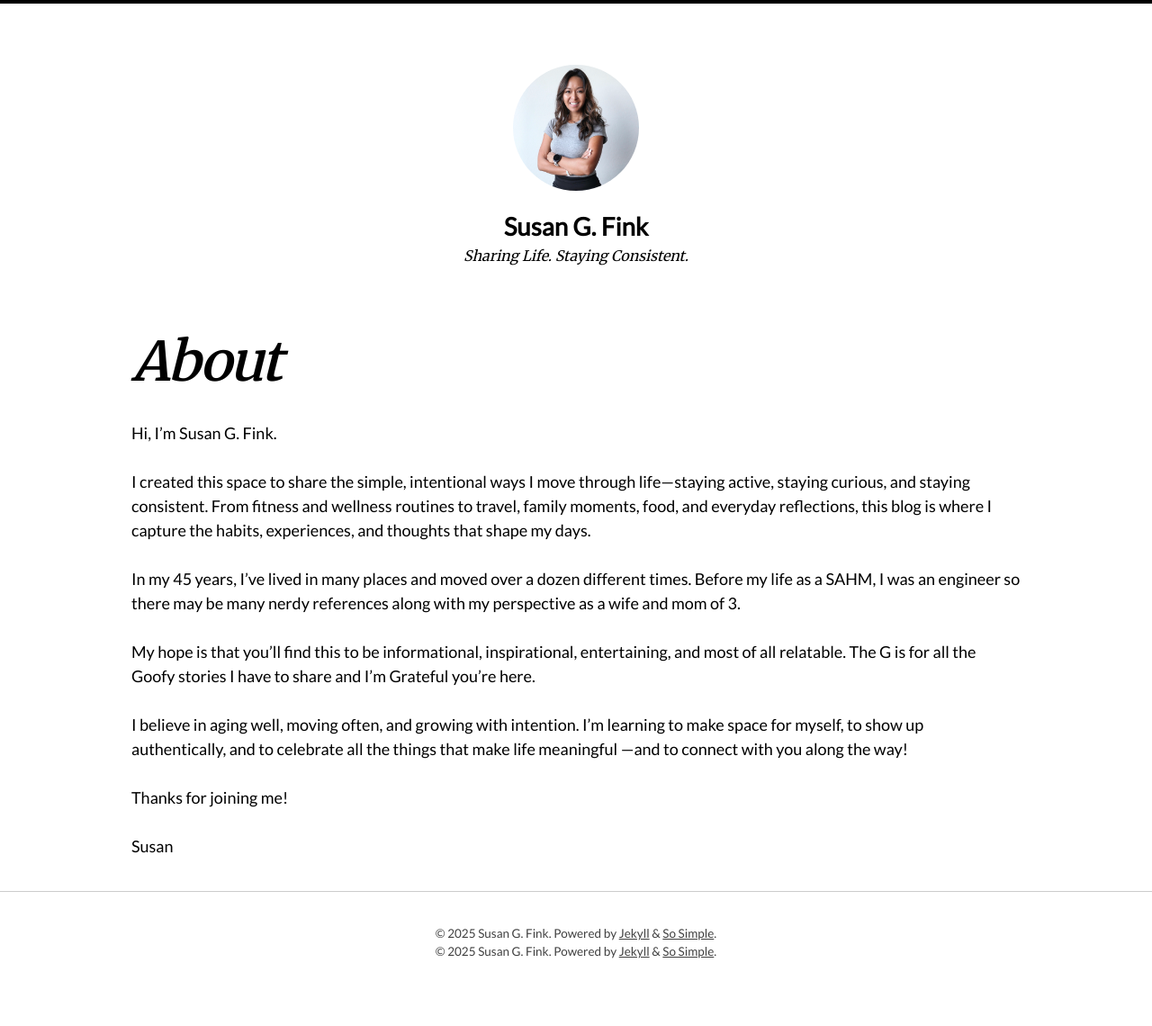
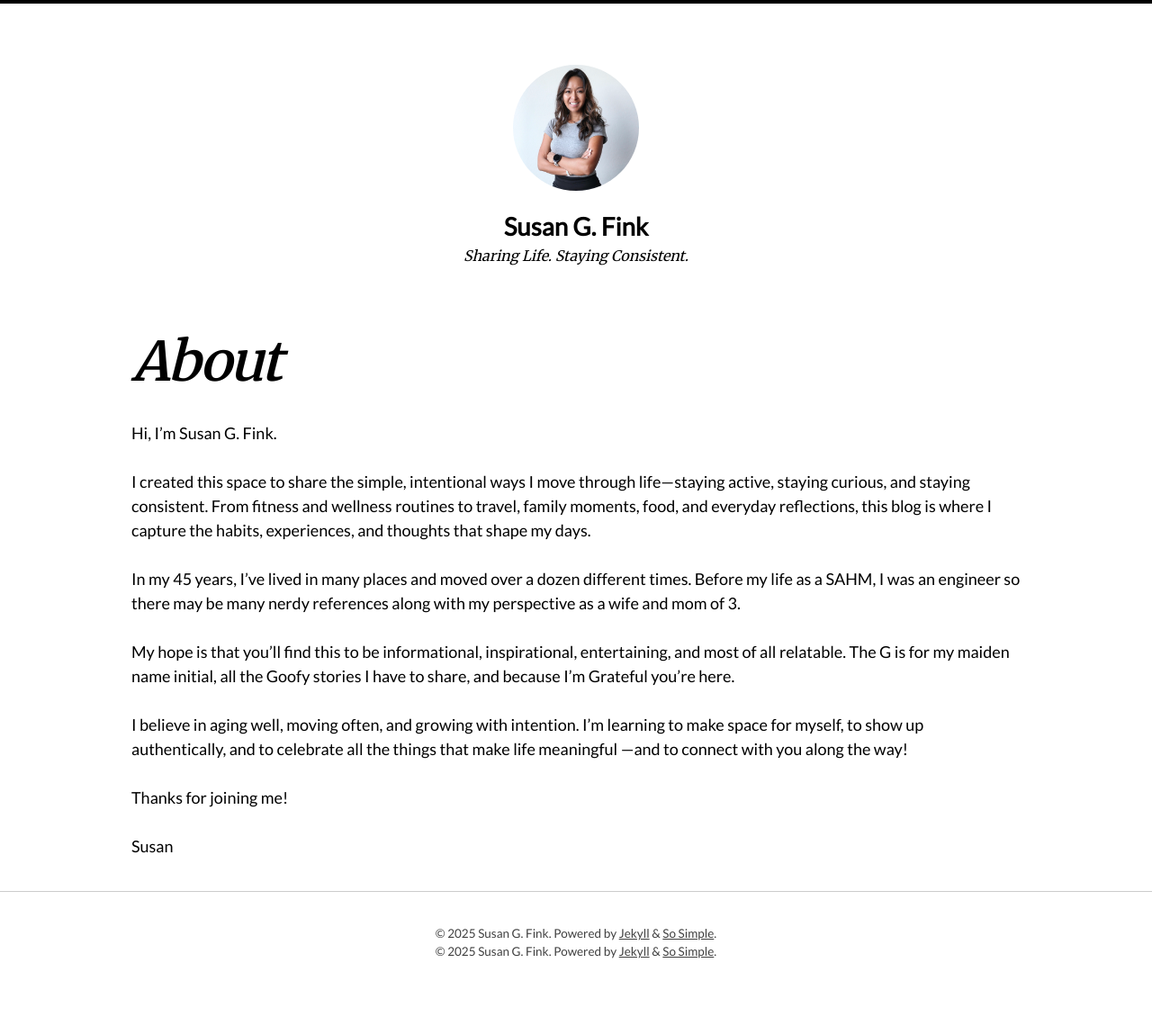
Before and after one commit to susangfink/site, a Jekyll site: the page built from about.md, in a window 1280 px wide. Shown: the whole page at 90% size. Built offline with Jekyll 4.4.1, drawn with Linux system fonts in a browser that asks for light colours; nearby versions of some CDN libraries.

Commit message:
Update about.md

```diff
--- a/about.md
+++ b/about.md
@@ -15,7 +15,7 @@ I created this space to share the simple, intentional ways I move through life
 
 In my 45 years, I’ve lived in many places and moved over a dozen different times. Before my life as a SAHM, I was an engineer so there may be many nerdy references along with my perspective as a wife and mom of 3.
 
-My hope is that you’ll find this to be informational, inspirational, entertaining, and most of all relatable. The G is for all the Goofy stories I have to share and I’m Grateful you’re here.
+My hope is that you’ll find this to be informational, inspirational, entertaining, and most of all relatable. The G is for my maiden name initial, all the Goofy stories I have to share, and because I’m Grateful you’re here.
 
 I believe in aging well, moving often, and growing with intention. I’m learning to make space for myself, to show up authentically, and to celebrate all the things that make life meaningful —and to connect with you along the way!
 
```
